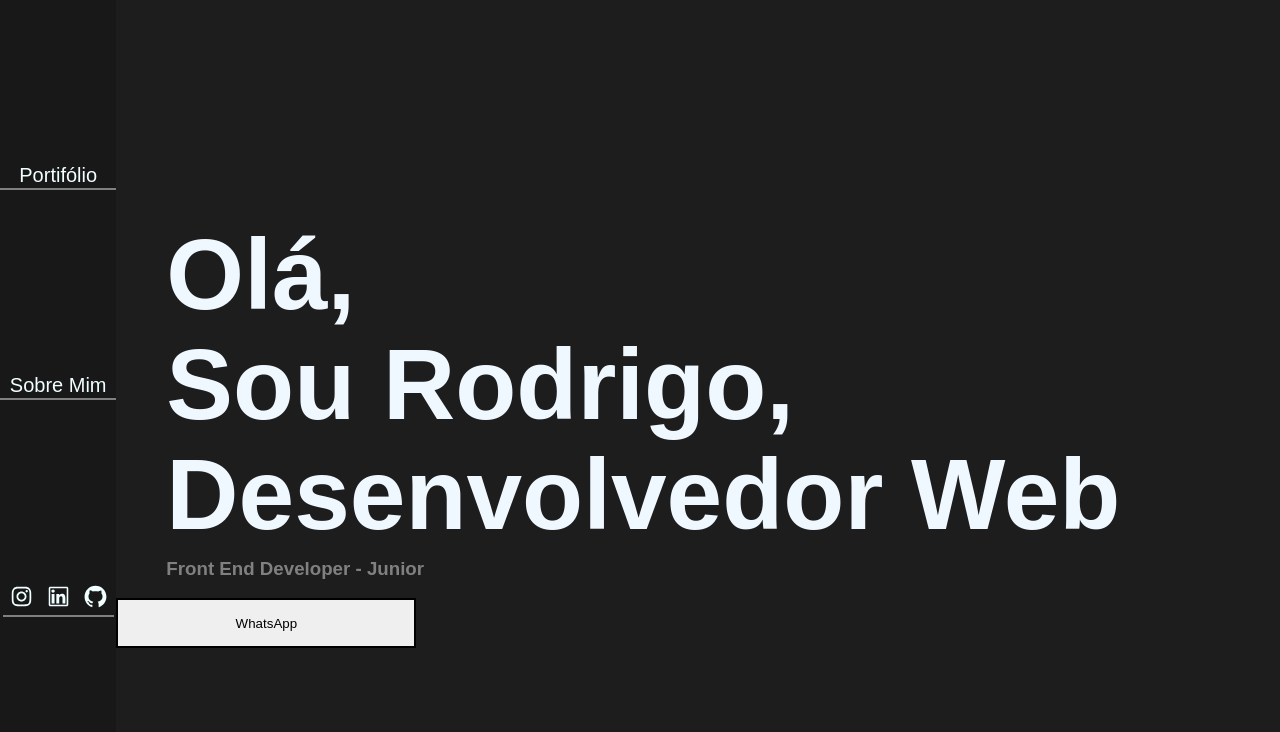
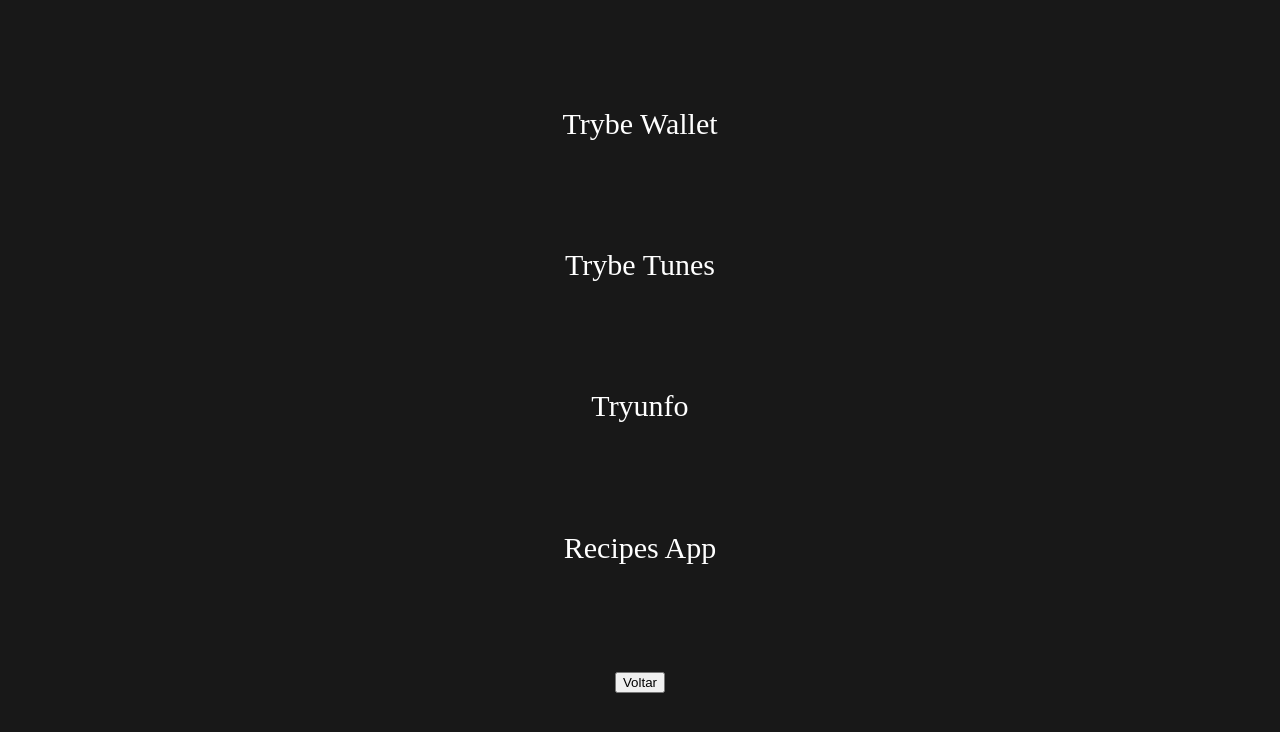
Before and after one commit to rodrigopaaz/rodrigopaaz.github.io, a React (Create React App) app: page /portifolio in a window 1280 px wide. Shown: the top 732 px of the page. Built offline with nearby package versions, Linux system fonts and the light colour scheme.

Commit message:
FEAT: PORTIFOLIO PART 1

```diff
--- a/src/App.js
+++ b/src/App.js
@@ -1,14 +1,20 @@
-import { Route, Switch} from 'react-router-dom';
+import React from 'react';
 import './App.css';
+import { Switch, Route } from 'react-router-dom';
 import Home from './Home';
+import NotFound from './NotFound';
+import Portifolio from './Portifolio';
 
 function App() {
   return (
-    <div className='App'>
+    <div>
+
       <Switch>
-        <Route exac path='/' component={Home} />
+        <Route exact path="/" component={ Home } />
+        <Route exact path="/portifolio" component={ Portifolio } />
+        <Route exact path="*" component={ NotFound } />
       </Switch>
-      </div>
+    </div>
   );
 }
 
--- /dev/null
+++ b/src/NotFound.js
@@ -0,0 +1,7 @@
+import React from 'react'
+
+export default function NotFound() {
+  return (
+    <div>NotFound</div>
+  )
+}
--- /dev/null
+++ b/src/Portifolio.js
@@ -0,0 +1,26 @@
+import React from 'react'
+import objectRepo from './Repositories'
+import './portifolio.css'
+import { useHistory } from 'react-router-dom'
+
+export default function Portifolio() {
+    const history = useHistory();
+  return (
+    <div className='div__portifolio'>
+        {
+            objectRepo.map((e, i)=>{
+                console.log(i);
+                return(
+                <a href={e.url} key={i}>{e.descricao}</a>
+                )
+})
+        }
+        <button
+        type='button'
+        onClick={()=>history.push('/')}
+        >
+            Voltar
+        </button>
+    </div>
+  )
+}
--- /dev/null
+++ b/src/Repositories.js
@@ -0,0 +1,22 @@
+const objectRepo = [{
+        url: 'https://rodrigopaaz.github.io/project-trybe-wallet/',
+        image: 'image',
+        descricao: 'Trybe Wallet',
+    },
+    {
+        url: 'https://rodrigopaaz.github.io/project-trybe-tunes/',
+        image: 'image',
+        descricao: 'Trybe Tunes',
+    },
+    {
+        url: 'https://rodrigopaaz.github.io/project-tryunfo/',
+        image: 'image',
+        descricao: 'Tryunfo',
+    },
+    {
+        url: 'https://rodrigopaaz.github.io/project-recipes-app/',
+        image: 'image',
+        descricao: 'Recipes App',
+    }
+    ]
+  export default objectRepo;
--- a/src/Sidebar.js
+++ b/src/Sidebar.js
@@ -4,6 +4,7 @@ import { AiOutlineInstagram } from 'react-icons/ai'
 import { AiOutlineLinkedin } from 'react-icons/ai'
 import { AiOutlineGithub } from 'react-icons/ai'
 import AppContext from './context/Context';
+import { useHistory } from 'react-router-dom';
 
 export default function Sidebar() {
   const linkedin = 'https://www.linkedin.com/in/rodrigo-paz-dev/'
@@ -11,12 +12,14 @@ export default function Sidebar() {
   const github = 'https://github.com/rodrigopaaz'
   const {toggleMenu} = useContext(AppContext)
   const element = toggleMenu ? '0' : '100%';
+  const history = useHistory();
   return (
     <div className='div__side__bar'
     style={{width: element}}
     >
         <button
         type='button'
+        onClick={()=>history.push('/portifolio')}
         >
             Portifólio</button>
         <button
--- /dev/null
+++ b/src/portifolio.css
@@ -0,0 +1,39 @@
+@media only screen and (min-width: 451px){
+.div__portifolio{
+    display: flex;
+    height: 100vh;
+    flex-direction: column;
+    flex-basis: 10%;
+    justify-content: space-evenly;
+    align-items: center;
+    background-color: rgb(24,24,24);
+
+}
+
+a {
+    text-decoration: none;
+    color: white;
+    font-size: 30px;
+}
+
+}
+
+
+@media only screen and (max-width: 450px) and (min-width: 100px){
+    .div__portifolio{
+        display: flex;
+        height: 100vh;
+        flex-direction: column;
+        flex-basis: 10%;
+        justify-content: space-evenly;
+        align-items: center;
+        background-color: rgb(24,24,24);
+    }
+
+
+a {
+    text-decoration: none;
+    color: white;
+    font-size: 30px;
+}
+}
```
Also changed, not shown: 11 other files (tests, documents, lock files or other folders).
